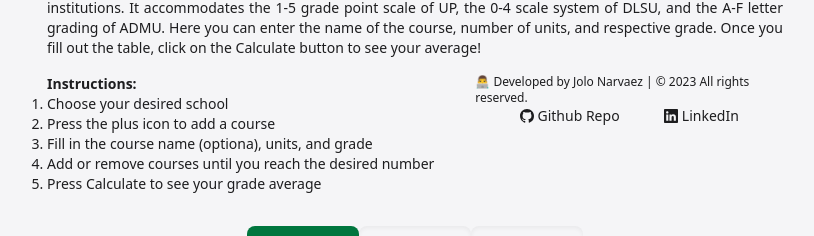
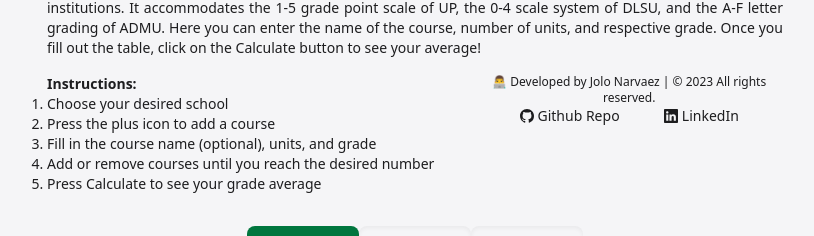
Before and after one commit to jolonarvaez/grade-calculator, a Next.js app: page / in a window 1280 px wide. Shown: the part 134-370 px from the top of the page, without its empty margins (225-1039 px from the left). Built offline with nearby package versions, Linux system fonts and the light colour scheme.

Commit message:
changed typos

```diff
--- a/components/Description.tsx
+++ b/components/Description.tsx
@@ -23,12 +23,12 @@ export default function Description() {
           <ol className="list-decimal">
             <li>Choose your desired school</li>
             <li>Press the plus icon to add a course</li>
-            <li>Fill in the course name (optiona), units, and grade</li>
+            <li>Fill in the course name (optional), units, and grade</li>
             <li>Add or remove courses until you reach the desired number</li>
             <li>Press Calculate to see your grade average</li>
           </ol>
         </div>
-        <div className="">
+        <div className="text-center">
           <div>👨‍💻 Developed by Jolo Narvaez | © 2023 All rights reserved.</div>
           <div className="flex justify-evenly text-sm">
             <div className="flex space-x-1">
```
